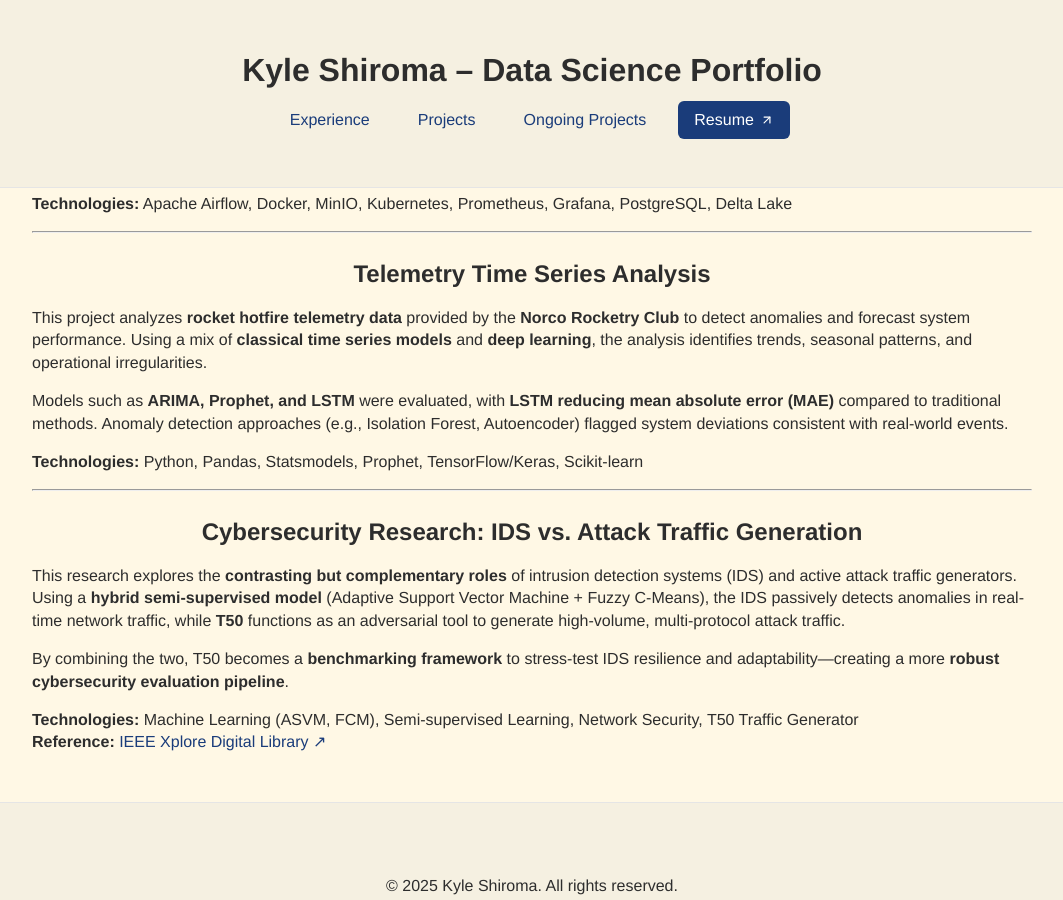
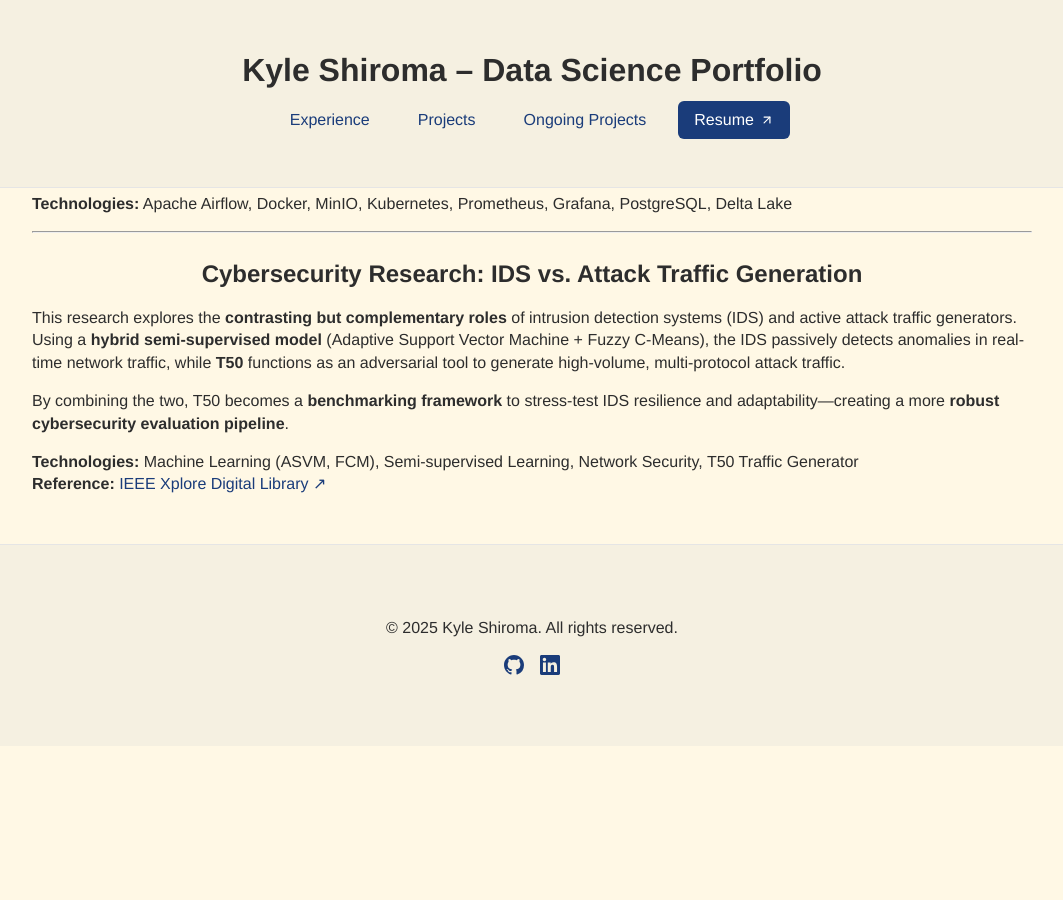
Before and after one commit to k-shiroma-code/k-shiroma-code.github.io, a Jekyll site: the page built from ongoing_projects.md, in a window 1280 px wide and 900 px high, scrolled down 443 px. Shown: the whole window, without its empty margins (108-1171 px from the left). Built offline with Jekyll 4.4.1, drawn with Linux system fonts in a browser that asks for light colours; after the commit the page ends 1189 px from its top, so only the background shows below that.

Commit message:
Update ongoing_projects.md

```diff
--- a/ongoing_projects.md
+++ b/ongoing_projects.md
@@ -30,16 +30,6 @@ The modular DAG architecture enables **historical backfill, quality monitoring,
 
 ---
 
-## Telemetry Time Series Analysis
-
-This project analyzes **rocket hotfire telemetry data** provided by the **Norco Rocketry Club** to detect anomalies and forecast system performance. Using a mix of **classical time series models** and **deep learning**, the analysis identifies trends, seasonal patterns, and operational irregularities.
-
-Models such as **ARIMA, Prophet, and LSTM** were evaluated, with **LSTM reducing mean absolute error (MAE)** compared to traditional methods. Anomaly detection approaches (e.g., Isolation Forest, Autoencoder) flagged system deviations consistent with real-world events.
-
-**Technologies:** Python, Pandas, Statsmodels, Prophet, TensorFlow/Keras, Scikit-learn
-
----
-
 ## Cybersecurity Research: IDS vs. Attack Traffic Generation
 
 This research explores the **contrasting but complementary roles** of intrusion detection systems (IDS) and active attack traffic generators. Using a **hybrid semi-supervised model** (Adaptive Support Vector Machine + Fuzzy C-Means), the IDS passively detects anomalies in real-time network traffic, while **T50** functions as an adversarial tool to generate high-volume, multi-protocol attack traffic.
```
